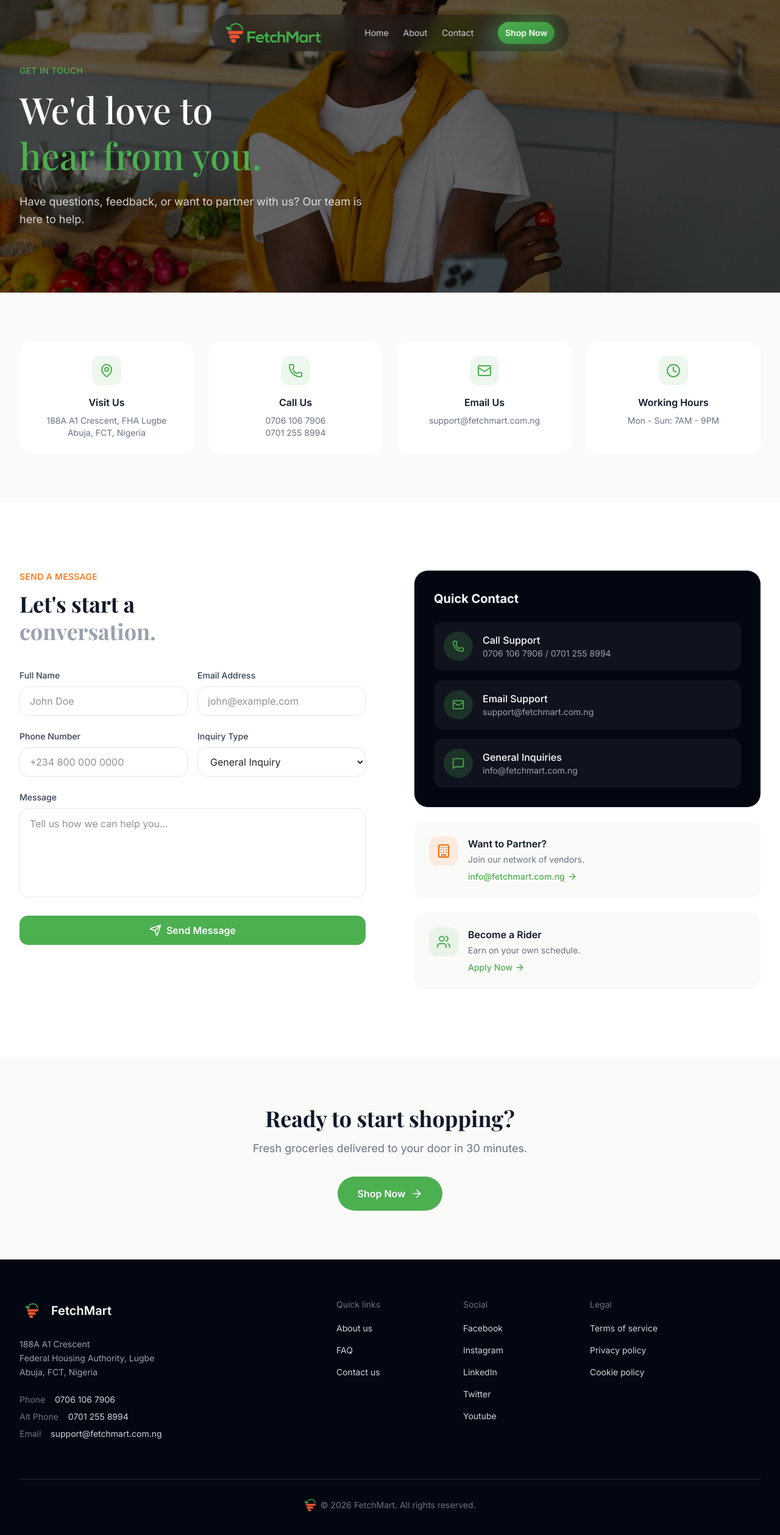
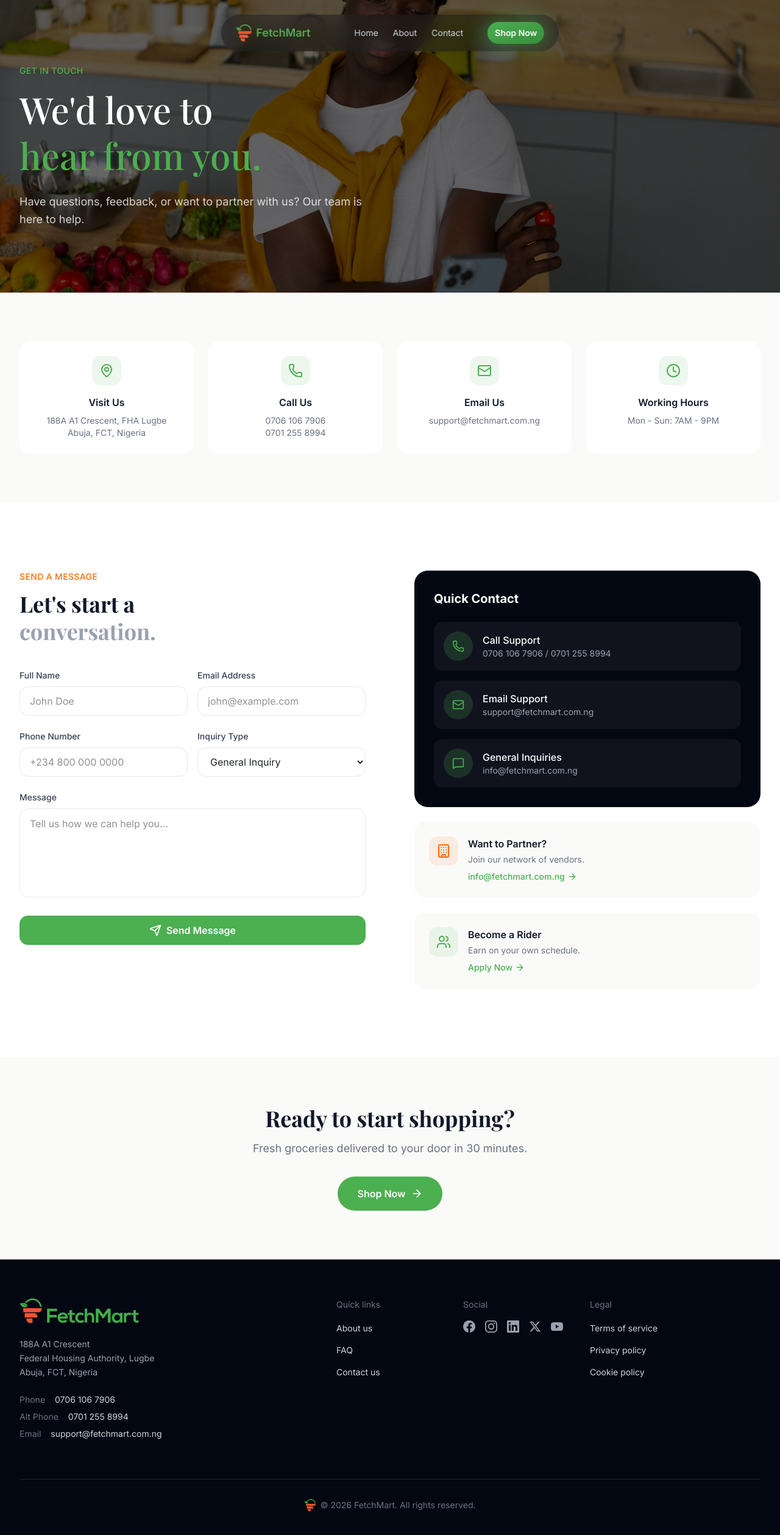
Before and after one commit to builtbytarri/fetchmart, a Next.js app in the folder admin/: page /contact in a window 1280 px wide. Shown: the top 2518 px of the page at 61% size. Built offline with nearby package versions, Linux system fonts and the light colour scheme; a web font is replaced by a local one.

Commit message:
Fix email overflow, update navbar to icon+text, update footer with full logo and social icons

```diff
--- a/admin/src/app/(marketing)/contact/page.tsx
+++ b/admin/src/app/(marketing)/contact/page.tsx
@@ -130,7 +130,7 @@
                 <h3 className="font-semibold text-gray-900 text-sm lg:text-base">{item.title}</h3>
                 <div className="mt-2">
                   {item.details.map((detail, i) => (
-                    <p key={i} className="text-gray-500 text-sm">{detail}</p>
+                    <p key={i} className="text-gray-500 text-sm break-all">{detail}</p>
                   ))}
                 </div>
               </div>
--- a/admin/src/app/(marketing)/layout.tsx
+++ b/admin/src/app/(marketing)/layout.tsx
@@ -26,17 +26,14 @@
             {/* Brand & Contact Info - Left Column */}
             <div className="lg:col-span-4">
               {/* Logo */}
-              <div className="flex items-center gap-3 mb-6">
-                <div className="w-10 h-10 rounded-lg flex items-center justify-center">
-                  <Image
-                    src="/images/icon.png"
-                    alt="FetchMart"
-                    width={24}
-                    height={24}
-                    className="h-6 w-auto"
-                  />
-                </div>
-                <span className="text-xl font-semibold text-white">FetchMart</span>
+              <div className="mb-6">
+                <Image
+                  src="/images/logo.png"
+                  alt="FetchMart"
+                  width={160}
+                  height={45}
+                  className="h-10 w-auto"
+                />
               </div>
 
               {/* Address */}
@@ -87,18 +84,38 @@
             {/* Social */}
             <div className="lg:col-span-2">
               <h4 className="text-gray-500 text-sm mb-4">Social</h4>
-              <ul className="space-y-3">
-                {['Facebook', 'Instagram', 'LinkedIn', 'Twitter', 'Youtube'].map((item) => (
-                  <li key={item}>
-                    <a
-                      href="#"
-                      className="text-gray-300 hover:text-white transition-colors text-sm"
-                    >
-                      {item}
-                    </a>
-                  </li>
-                ))}
-              </ul>
+              <div className="flex items-center gap-4">
+                {/* Facebook */}
+                <a href="#" className="text-gray-400 hover:text-white transition-colors">
+                  <svg className="w-5 h-5" fill="currentColor" viewBox="0 0 24 24">
+                    <path d="M24 12.073c0-6.627-5.373-12-12-12s-12 5.373-12 12c0 5.99 4.388 10.954 10.125 11.854v-8.385H7.078v-3.47h3.047V9.43c0-3.007 1.792-4.669 4.533-4.669 1.312 0 2.686.235 2.686.235v2.953H15.83c-1.491 0-1.956.925-1.956 1.874v2.25h3.328l-.532 3.47h-2.796v8.385C19.612 23.027 24 18.062 24 12.073z"/>
+                  </svg>
+                </a>
+                {/* Instagram */}
+                <a href="#" className="text-gray-400 hover:text-white transition-colors">
+                  <svg className="w-5 h-5" fill="currentColor" viewBox="0 0 24 24">
+                    <path d="M12 2.163c3.204 0 3.584.012 4.85.07 3.252.148 4.771 1.691 4.919 4.919.058 1.265.069 1.645.069 4.849 0 3.205-.012 3.584-.069 4.849-.149 3.225-1.664 4.771-4.919 4.919-1.266.058-1.644.07-4.85.07-3.204 0-3.584-.012-4.849-.07-3.26-.149-4.771-1.699-4.919-4.92-.058-1.265-.07-1.644-.07-4.849 0-3.204.013-3.583.07-4.849.149-3.227 1.664-4.771 4.919-4.919 1.266-.057 1.645-.069 4.849-.069zM12 0C8.741 0 8.333.014 7.053.072 2.695.272.273 2.69.073 7.052.014 8.333 0 8.741 0 12c0 3.259.014 3.668.072 4.948.2 4.358 2.618 6.78 6.98 6.98C8.333 23.986 8.741 24 12 24c3.259 0 3.668-.014 4.948-.072 4.354-.2 6.782-2.618 6.979-6.98.059-1.28.073-1.689.073-4.948 0-3.259-.014-3.667-.072-4.947-.196-4.354-2.617-6.78-6.979-6.98C15.668.014 15.259 0 12 0zm0 5.838a6.162 6.162 0 100 12.324 6.162 6.162 0 000-12.324zM12 16a4 4 0 110-8 4 4 0 010 8zm6.406-11.845a1.44 1.44 0 100 2.881 1.44 1.44 0 000-2.881z"/>
+                  </svg>
+                </a>
+                {/* LinkedIn */}
+                <a href="#" className="text-gray-400 hover:text-white transition-colors">
+                  <svg className="w-5 h-5" fill="currentColor" viewBox="0 0 24 24">
+                    <path d="M20.447 20.452h-3.554v-5.569c0-1.328-.027-3.037-1.852-3.037-1.853 0-2.136 1.445-2.136 2.939v5.667H9.351V9h3.414v1.561h.046c.477-.9 1.637-1.85 3.37-1.85 3.601 0 4.267 2.37 4.267 5.455v6.286zM5.337 7.433a2.062 2.062 0 01-2.063-2.065 2.064 2.064 0 112.063 2.065zm1.782 13.019H3.555V9h3.564v11.452zM22.225 0H1.771C.792 0 0 .774 0 1.729v20.542C0 23.227.792 24 1.771 24h20.451C23.2 24 24 23.227 24 22.271V1.729C24 .774 23.2 0 22.222 0h.003z"/>
+                  </svg>
+                </a>
+                {/* X (Twitter) */}
+                <a href="#" className="text-gray-400 hover:text-white transition-colors">
+                  <svg className="w-5 h-5" fill="currentColor" viewBox="0 0 24 24">
+                    <path d="M18.244 2.25h3.308l-7.227 8.26 8.502 11.24H16.17l-5.214-6.817L4.99 21.75H1.68l7.73-8.835L1.254 2.25H8.08l4.713 6.231zm-1.161 17.52h1.833L7.084 4.126H5.117z"/>
+                  </svg>
+                </a>
+                {/* YouTube */}
+                <a href="#" className="text-gray-400 hover:text-white transition-colors">
+                  <svg className="w-5 h-5" fill="currentColor" viewBox="0 0 24 24">
+                    <path d="M23.498 6.186a3.016 3.016 0 00-2.122-2.136C19.505 3.545 12 3.545 12 3.545s-7.505 0-9.377.505A3.017 3.017 0 00.502 6.186C0 8.07 0 12 0 12s0 3.93.502 5.814a3.016 3.016 0 002.122 2.136c1.871.505 9.376.505 9.376.505s7.505 0 9.377-.505a3.015 3.015 0 002.122-2.136C24 15.93 24 12 24 12s0-3.93-.502-5.814zM9.545 15.568V8.432L15.818 12l-6.273 3.568z"/>
+                  </svg>
+                </a>
+              </div>
             </div>
 
             {/* Legal */}
--- a/admin/src/components/ui/mini-navbar.tsx
+++ b/admin/src/components/ui/mini-navbar.tsx
@@ -51,15 +51,16 @@
   }, [isOpen]);
 
   const logoElement = (
-    <Link href="/home" className="flex items-center">
+    <Link href="/home" className="flex items-center gap-2">
       <Image
-        src="/images/logo.png"
+        src="/images/icon.png"
         alt="FetchMart"
-        width={140}
-        height={40}
-        className="h-8 w-auto"
+        width={28}
+        height={28}
+        className="h-7 w-auto"
         priority
       />
+      <span className="text-[#4CAF50] font-semibold text-lg">FetchMart</span>
     </Link>
   );
 
```
